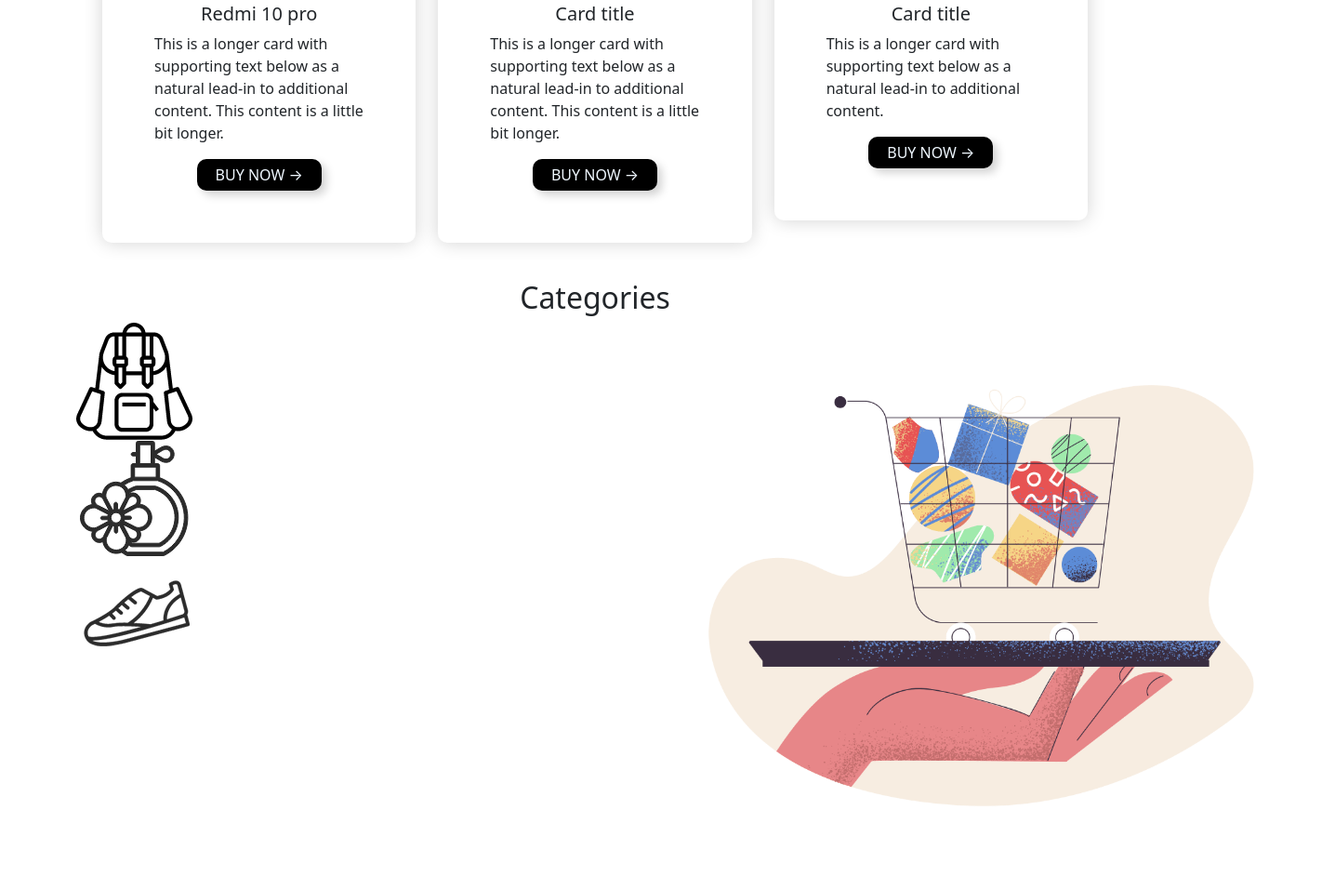
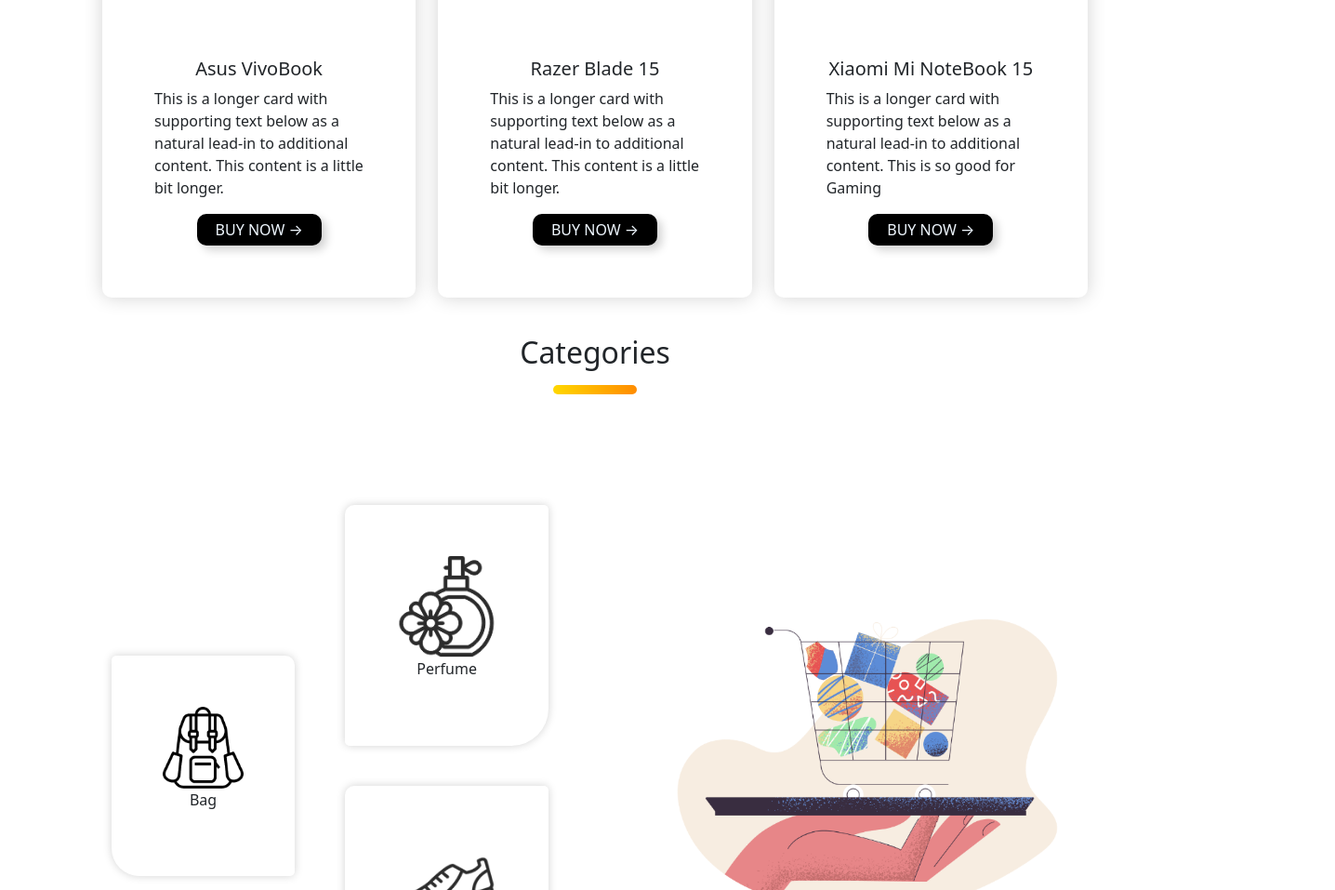
Before and after one commit to ARAFAT-HOSSEN-KAZI/hot-gadget, a plain HTML site: page index.html in a window 1280 px wide. Shown: the part 1843-2800 px from the top of the page at 93% size, 1436 px wide, since content can reach past the window. Before the commit the page ends 2777 px from the top, so only its background shows below. Drawn offline with nearby package versions, Linux system fonts and the light colour scheme.

Commit message:
complete

```diff
--- a/index.html
+++ b/index.html
@@ -96,7 +96,7 @@
     <article class="container phone-card">
         <div class="card-head d-flex justify-content-between">
             <h2>Smart Phone</h2>
-            <p>See All</p>
+            <h5>See All</h5>
         </div>
         <div class="row row-cols-1 row-cols-md-3 g-4">
             <div class="col">
@@ -124,7 +124,7 @@
                 <img src="image/phone/phone-3.png" class="card-img-top" alt="...">
                 <div class="card-body">
                   <h3 class="card-title">Samsang Galaxy 10</h3>
-                  <p class="card-text">This is a longer card with supporting text below as a natural lead-in to additional content.</p>
+                  <p class="card-text">This is a longer card with supporting text below as a natural lead-in to additional content. This is perfect for you</p>
                   <button class="buy-now">BUY NOW →</button>
                 </div>
               </div>
@@ -135,14 +135,14 @@
     <article class="container laptop-card">
         <div class="card-head d-flex justify-content-between">
             <h2>MackBook</h2>
-            <p>See All</p>
+            <h5>See All</h5>
         </div>
         <div class="row row-cols-1 row-cols-md-3 g-4">
             <div class="col">
               <div class="card">
                 <img src="image/laptop/product-1.png" class="card-img-top" alt="...">
                 <div class="card-body">
-                  <h5 class="card-title">Redmi 10 pro</h5>
+                  <h5 class="card-title">Asus VivoBook</h5>
                   <p class="card-text">This is a longer card with supporting text below as a natural lead-in to additional content. This content is a little bit longer.</p>
                   <button class="buy-now">BUY NOW →</button>
                 </div>
@@ -152,7 +152,7 @@
               <div class="card">
                 <img src="image/laptop/product-2.png" class="card-img-top" alt="...">
                 <div class="card-body">
-                  <h5 class="card-title">Card title</h5>
+                  <h5 class="card-title">Razer Blade 15</h5>
                   <p class="card-text">This is a longer card with supporting text below as a natural lead-in to additional content. This content is a little bit longer.</p>
                   <button class="buy-now">BUY NOW →</button>
                 </div>
@@ -162,8 +162,8 @@
               <div class="card">
                 <img src="image/laptop/product-3.png" class="card-img-top" alt="...">
                 <div class="card-body">
-                  <h5 class="card-title">Card title</h5>
-                  <p class="card-text">This is a longer card with supporting text below as a natural lead-in to additional content.</p>
+                  <h5 class="card-title">Xiaomi Mi NoteBook 15</h5>
+                  <p class="card-text">This is a longer card with supporting text below as a natural lead-in to additional content. This is so good for Gaming</p>
                   <button class="buy-now">BUY NOW →</button>
                 </div>
               </div>
@@ -173,21 +173,33 @@
 
 
     <section class="container">
-      <div>
-        <h2 align="center">Categories</h2>
+      <div align="center">
+        <h2>Categories</h2>
+        <div class="line"></div>
       </div>
-      <div class="row">
-        <div class="col-6">
-          <div class="col-3">
-            <img src="image/categories/bag.png" alt="">
+      <div class="row  catergories">
+        <div class="col-6 catergories-left">
+          <div class="left-half col-3">
+            <div>
+              <img src="image/categories/bag.png" alt="">
+              <p>Bag</p>
+            </div>
           </div>
-          <div class="col-3">
-            <img src="image/categories/perfume.png" alt="">
-            <img src="image/categories/shoe.png" alt="">
+          <div class="right-half col-3">
+            <div>
+              <img src="image/categories/perfume.png" alt="">
+              <p>Perfume</p>
+            </div>
+            <div>
+              <img src="image/categories/shoe.png" alt="">
+              <p>Shoe</p>
+            </div>
           </div>
         </div>
-        <div class="col-6">
-          <img src="image/categories/pale-order.png" alt="">
+        <div class="col-6 catergories-right">
+          <div>
+            <img src="image/categories/pale-order.png" alt="">
+          </div>
         </div>
       </div>
     </section>
--- a/style.css
+++ b/style.css
@@ -59,9 +59,89 @@
     padding: 40px;
 
 }
+.card-head h5{
+    margin-top: 20px;
+    margin-bottom: 20px;
+    color: darkorange;
+    /* margin: 0px 20px 0px 20px; */
+}
 .card-body{
     display: flex;
     flex-direction: column;
     justify-content: center;
     align-items: center;
 }
+.catergories-left{
+    display: flex;
+    justify-content: center;
+    height: 100vh; /* Full viewport height */
+    align-items: center; /* Centers vertically */
+}
+.catergories-right img{
+    width: 100%;
+    height: 100%;
+}
+.catergories-right{
+    display: flex;
+    align-items: center;
+}
+.catergories{
+    display: flex;
+    justify-content: space-around;
+    padding-top: none;
+    padding-bottom: none;
+}
+.left-half{
+    display: flex;
+    width: 36%;
+    /* height: 30%; */
+    flex-direction: column;
+    align-items: center;
+    justify-content: center;
+    border-radius: 5px 10px 5px 30px;
+    box-shadow: 0px 0px 10px lightgray;
+    margin-right: 10%;
+    padding: 10%;
+}
+.left-half p{
+    display: flex;
+    flex-direction: column;
+    align-items: center;
+    justify-content: center;
+    margin: none;
+}
+.left-half img{
+    width: 100%;
+}
+.right-half{
+    display: flex;
+    flex-direction: column;
+    justify-content: center;
+    align-items: center;
+    width: 40%;
+}
+.right-half div{
+    display: flex;
+    flex-direction: column;
+    align-items: center;
+    justify-content: center;
+    width: 100%;
+    border-radius: 10px 5px 40px 5px;
+    box-shadow: 0px 0px 10px lightgray;
+    margin: 10%;
+    padding: 25%;
+}
+.right-half img{
+    width: 100%;
+}
+.line{
+    display: flex;
+    align-items: center;
+    justify-content: center;
+    height: 10px;
+    width: 90px;
+    background-color: blueviolet;
+    border-radius: 30px;
+    margin-top: 15px;
+    background: linear-gradient(to right, gold, darkorange);
+}
```
